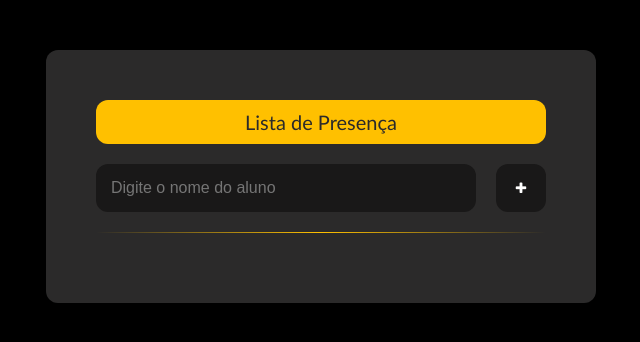
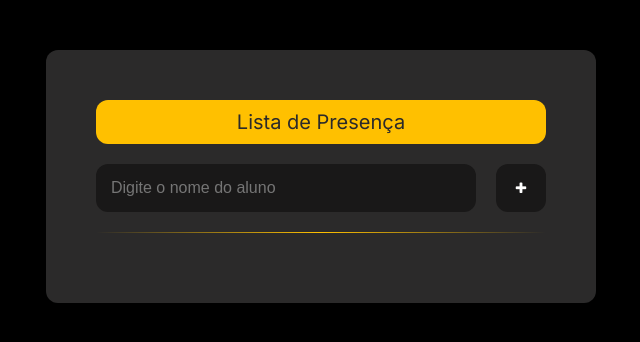
Before and after one commit to AgeuNunes/projeto02_lista-de-presenca, a plain HTML site: page index.html in a window 1280 px wide. Shown: the full height of the page, 319-959 px from the left. Drawn offline with Linux system fonts and the light colour scheme.

Commit message:
alteração da fonte

```diff
--- a/css/style.css
+++ b/css/style.css
@@ -1,8 +1,11 @@
+@import url('https://fonts.googleapis.com/css2?family=Inter:wght@400;800&display=swap');
+
 body {
     background: #000;
     color: #fff;
     margin: 0;
-    font-family: Calibri;
+    font-family: Inter;
+    font-weight: 400;
     font-size: 16px;
 }
 
@@ -54,10 +57,10 @@ body {
 }
 
 hr {
-	background-image: linear-gradient(to right, transparent, #ffc000, transparent);
+    background-image: linear-gradient(to right, transparent, #ffc000, transparent);
     height: 1px;
     margin-bottom: 20px;
-	border: none;
+    border: none;
 }
 
 .topo button:hover {
@@ -162,7 +165,7 @@ form {
 }
 
 #idEditAluno {
-    color:#ffc000;
+    color: #ffc000;
 }
 
 .frm-line {
```
